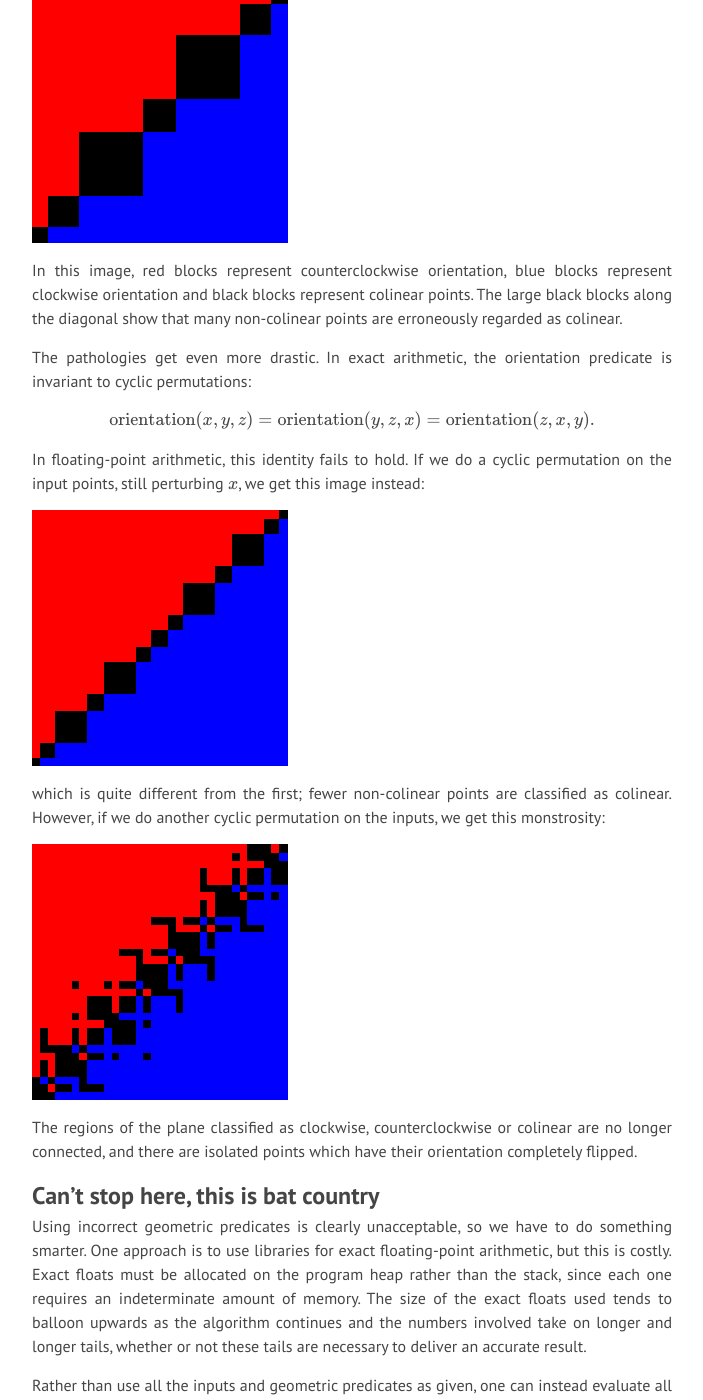
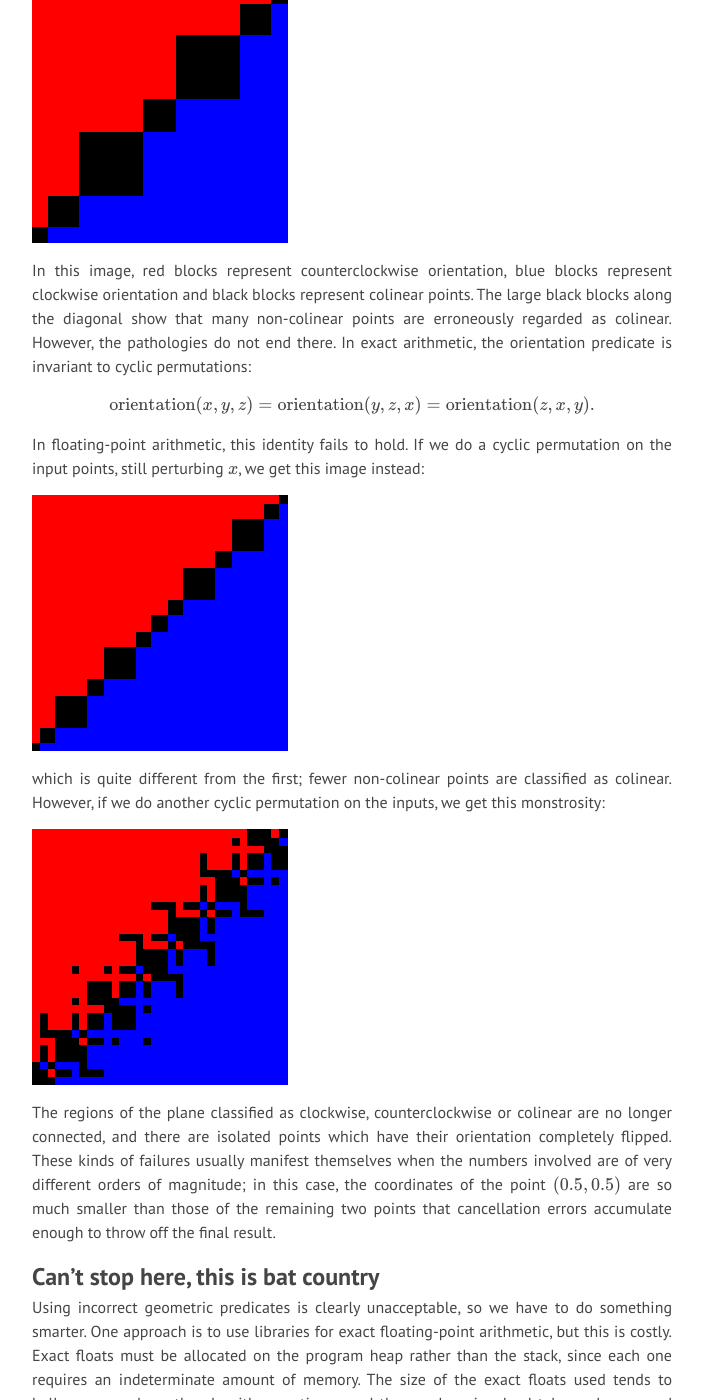
Before and after one commit to danshapero/danshapero.github.io, a Jekyll site: the page built from _posts/2015-12-26-computational-geometry.md, in a window 1280 px wide and 1400 px high, scrolled down 1187 px. Shown: the whole window, without its empty margins (288-991 px from the left). Built offline with Jekyll 4.4.1, drawn with Linux system fonts in a browser that asks for light colours; nearby versions of some CDN libraries; formulas are drawn with MathJax 3; some of the changed text lies outside the part shown.

Commit message:
Corrected about page & added some corrections to page on geometry

```diff
--- a/_posts/2015-12-26-computational-geometry.md
+++ b/_posts/2015-12-26-computational-geometry.md
@@ -28,7 +28,7 @@ In order to evaluate the robustness of geometric algorithms, we need to test any
 Perturbing the floating-point inputs can be done easily using the C standard library routine [`nextafter`](http://en.cppreference.com/w/c/numeric/math/nextafter) from the `math.h` header, which returns the next representable floating-point number after an input number.
 
 It's easy to imagine that three points which are close to colinear can be erroneously considered as exactly colinear due to roundoff, and this is indeed the case.
-We can probe the robustness of the orientation predicate in floating-point arithmetic by picking three colinear points and seeing how the orientation varies as we perturb one of them.
+We can probe the robustness of a naive implementation of the orientation predicate by picking three colinear points and seeing how the orientation varies as we perturb one of them.
 We'll use the three points
 
 $$x = (0.5, 0.5), \qquad y = (12.0, 12.0), \qquad z = (24.0, 24.0)$$
@@ -39,8 +39,7 @@ and compute the orientation of \\(x' = x + (m\epsilon, n\epsilon), y, z\\) for \
 
 In this image, red blocks represent counterclockwise orientation, blue blocks represent clockwise orientation and black blocks represent colinear points.
 The large black blocks along the diagonal show that many non-colinear points are erroneously regarded as colinear.
-
-The pathologies get even more drastic.
+However, the pathologies do not end there.
 In exact arithmetic, the orientation predicate is invariant to cyclic permutations:
 
 $$\textrm{orientation}(x, y, z) = \textrm{orientation}(y, z, x) = \textrm{orientation}(z, x, y).$$
@@ -56,6 +55,7 @@ However, if we do another cyclic permutation on the inputs, we get this monstros
 ![orientation1]({{ site.url }}/assets/orientation1.png)
 
 The regions of the plane classified as clockwise, counterclockwise or colinear are no longer connected, and there are isolated points which have their orientation completely flipped.
+These kinds of failures usually manifest themselves when the numbers involved are of very different orders of magnitude; in this case, the coordinates of the point \\((0.5, 0.5)\\) are so much smaller than those of the remaining two points that cancellation errors accumulate enough to throw off the final result.
 
 
 ## Can't stop here, this is bat country
@@ -64,6 +64,7 @@ Using incorrect geometric predicates is clearly unacceptable, so we have to do s
 One approach is to use libraries for exact floating-point arithmetic, but this is costly.
 Exact floats must be allocated on the program heap rather than the stack, since each one requires an indeterminate amount of memory.
 The size of the exact floats used tends to balloon upwards as the algorithm continues and the numbers involved take on longer and longer tails, whether or not these tails are necessary to deliver an accurate result.
+Using exact floats is also wasteful when all we want is the sign of the determinant rather than its exact value.
 
 Rather than use all the inputs and geometric predicates as given, one can instead evaluate all predicates in terms of distance to colinearity or distance to the incircle, allowing some amount of wiggle room.
 In practice, this proves scarcely more reliable than naive implementations.
```
Also changed, not shown: about.md (+1 -1 lines).
